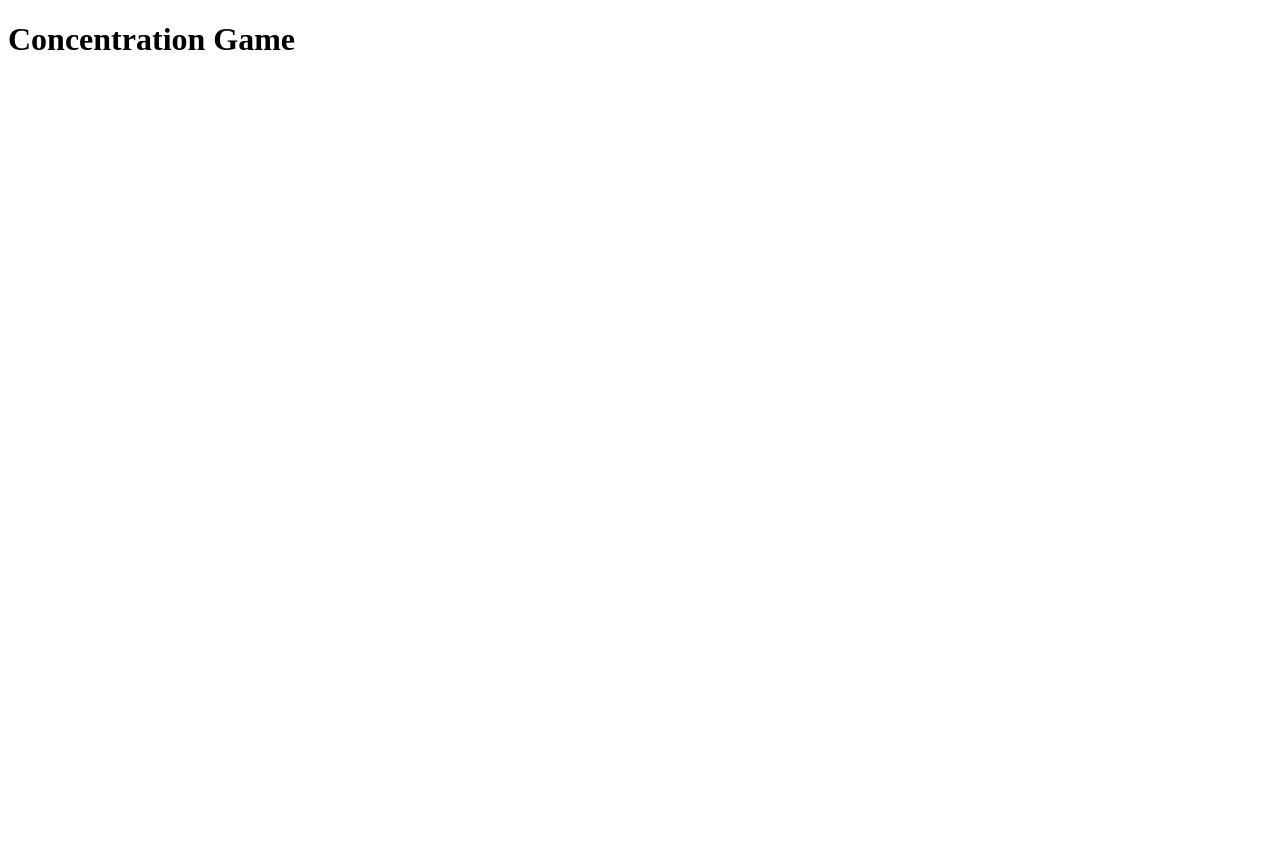
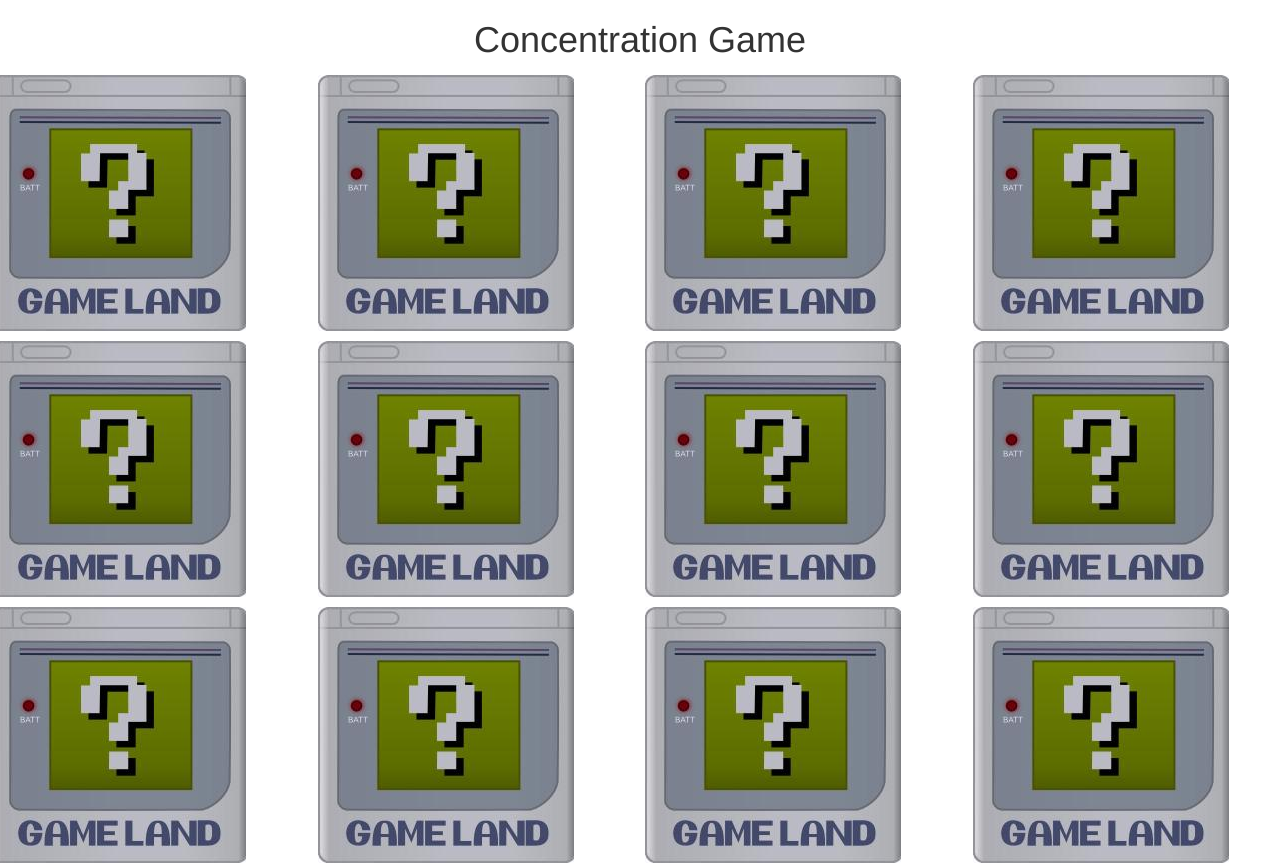
Before and after one commit to Tiago2R/concentration-game, a plain HTML site: page index.html in a window 1280 px wide. Before the commit the page ends 800 px from the top, so only its background shows below. Drawn offline with nearby package versions, Linux system fonts and the light colour scheme.

Commit message:
Cards layout with click event

```diff
--- a/css/style.css
+++ b/css/style.css
@@ -0,0 +1,3 @@
+.card {
+	padding: 5px;
+}
--- a/index.html
+++ b/index.html
@@ -3,10 +3,54 @@
     <head>
         <title>Slideshow</title>
         <link rel="stylesheet" href="css/style.css"/>
+        <link rel="stylesheet" href="https://maxcdn.bootstrapcdn.com/bootstrap/3.3.5/css/bootstrap.min.css">
+		<link rel="stylesheet" href="css/style.css">
         <script src="js/jquery-2.1.4.js"></script>
         <script src="js/script.js"></script>
     </head>
     <body>
-        <h1>Concentration Game</h1>
+        <h1 class="text-center">Concentration Game</h1>
+        <div class="row">
+            <div id="0" class="col-md-3 col-sm-6 card">
+    			<img src="imgs/6135f13d0b81a9479978d51977196bb2.jpeg">
+    		</div>
+            <div id="1" class="col-md-3 col-sm-6 card">
+                <img src="imgs/6135f13d0b81a9479978d51977196bb2.jpeg">
+            </div>
+            <div id="2" class="col-md-3 col-sm-6 card">
+                <img src="imgs/6135f13d0b81a9479978d51977196bb2.jpeg">
+            </div>
+            <div id="3" class="col-md-3 col-sm-6 card">
+                <img src="imgs/6135f13d0b81a9479978d51977196bb2.jpeg">
+            </div>
+        </div>
+        <div class="row">
+            <div id="4" class="col-md-3 col-sm-6 card">
+                <img src="imgs/6135f13d0b81a9479978d51977196bb2.jpeg">
+            </div>
+            <div id="5" class="col-md-3 col-sm-6 card">
+                <img src="imgs/6135f13d0b81a9479978d51977196bb2.jpeg">
+            </div>
+            <div id="6" class="col-md-3 col-sm-6 card">
+                <img src="imgs/6135f13d0b81a9479978d51977196bb2.jpeg">
+            </div>
+            <div id="7" class="col-md-3 col-sm-6 card">
+                <img src="imgs/6135f13d0b81a9479978d51977196bb2.jpeg">
+            </div>
+        </div>
+        <div class="row">
+            <div id="8" class="col-md-3 col-sm-6 card">
+                <img src="imgs/6135f13d0b81a9479978d51977196bb2.jpeg">
+            </div>
+            <div id="9" class="col-md-3 col-sm-6 card">
+                <img src="imgs/6135f13d0b81a9479978d51977196bb2.jpeg">
+            </div>
+            <div id="10" class="col-md-3 col-sm-6 card">
+                <img src="imgs/6135f13d0b81a9479978d51977196bb2.jpeg">
+            </div>
+            <div id="11" class="col-md-3 col-sm-6 card">
+                <img src="imgs/6135f13d0b81a9479978d51977196bb2.jpeg">
+            </div>
+        </div>
     </body>
 </html>
--- a/js/script.js
+++ b/js/script.js
@@ -0,0 +1,28 @@
+$(document).ready(function() {
+	var gamesBack = "6135f13d0b81a9479978d51977196bb2.jpeg"
+    var games = ["GBA_Fire_Emblem_Box.jpg",
+    			 "kirby-the-amazing-mirror-Coverart.jpg",
+    			 "Links_Awakening_box.jpg",
+    			 "metroid-ii-return-of-samus-2497.jpg",
+    			 "pokemon-red-box.jpg",
+    			 "Super_Circuit.jpg"];
+    var cards = [];
+    var isFirstClicked = true;
+    var firstGameCliked;
+
+    for (var i = 0; i < 12; i++) {
+    	cards.push(Math.floor(Math.random() * 6));
+    }
+
+    alert(cards);
+
+    $(".card").click(function() {
+        if (isFirstClicked) {
+        	firstGameCliked = this.id;
+        }
+        else {
+
+        }
+    });
+
+});
```
Also changed, not shown: imgs/6135f13d0b81a9479978d51977196bb2.jpeg (added), imgs/8430.png (added), imgs/GBA_Fire_Emblem_Box.jpg (added), imgs/Links_Awakening_box.jpg (added), imgs/Super_Circuit.jpg (added), imgs/download.png (added), imgs/kirby-the-amazing-mirror-Coverart.jpg (added), imgs/metroid-ii-return-of-samus-2497.jpg (added), imgs/pokemon-red-box.jpg (added).
